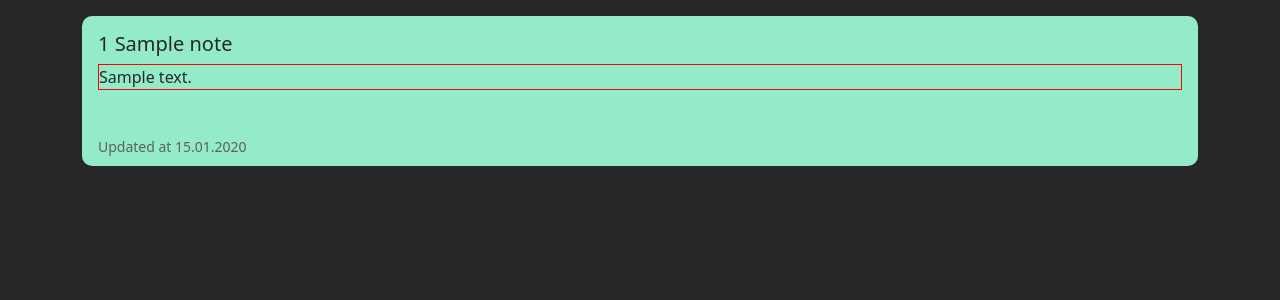
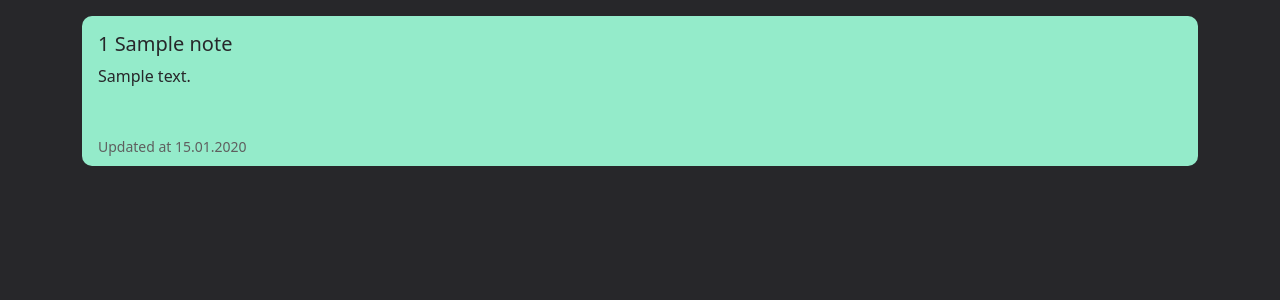
Before and after one commit to SergeiVasilyev/Notethings, a Django app: page / in a window 1280 px wide. Shown: the part 56-356 px from the top of the page. Run offline with Django 5.2, Linux system fonts and the light colour scheme; a user stored in the database is signed in; tables that the repository leaves empty hold one stand-in row (values such as "Sample post"); some libraries are stand-ins or nearby versions.

Commit message:
paragraph card-text changed to block

```diff
--- a/noteapp/templates/main.html
+++ b/noteapp/templates/main.html
@@ -77,8 +77,7 @@
             <div class="card" id="card_{{forloop.counter}}">
                 <div class="card-body">
                     <h5 class="card-title"><a class="main-link" href="{% url 'card' note.id %}">{{forloop.counter}} {{ note.name }}</a></h5>
-                    <!-- <p class="card-text {% if forloop.counter|divisibleby:5 %}lines_five{% elif forloop.counter|divisibleby:3 %}lines_three{% else %}lines_two{% endif %}">{{ note.text|safe }}</p> -->
-                    <p class="card-text {% if forloop.counter|divisibleby:5 %}lines_five{% elif forloop.counter|divisibleby:3 %}lines_three{% else %}lines_two{% endif %}">{{ note.text|safe }}</p>
+                    <div class="card-text {% if forloop.counter|divisibleby:5 %}lines_five{% elif forloop.counter|divisibleby:3 %}lines_three{% else %}lines_two{% endif %}">{{ note.text|safe }}</div>
                 </div>
                 <div class="card-footer bg-transparent border-0"><small class="text-muted">Updated at {{ note.updated_at|date:'d.m.Y' }}</small></div>
             </div>
--- a/static/noteapp/cards.css
+++ b/static/noteapp/cards.css
@@ -25,7 +25,7 @@
     border: 0px;
     /* background-color: var(--main_bg_red); */
     /* border: 1px solid rgb(83, 83, 83); */
-    overflow: hidden !important;
+    /* overflow: hidden !important; */
 }
 
 .text-muted {
@@ -36,7 +36,7 @@
     /* text-overflow: ellipsis;
     white-space: nowrap;
     overflow: clip; */
-    border: 1px solid red;
+    /* border: 1px solid red; */
     display: block;
     display: -webkit-box;
     text-overflow: ellipsis;
```
